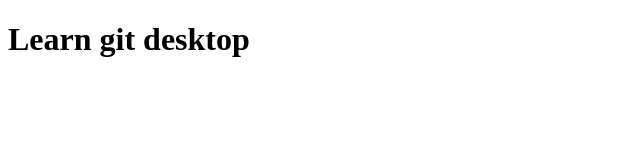
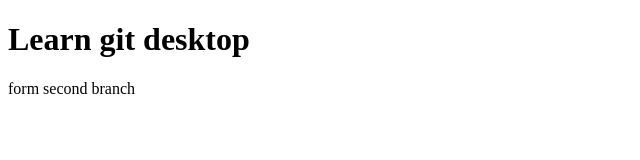
Before and after one commit to porame/git-desktop, a plain HTML site: page index.html in a window 1280 px wide. Shown: the whole page, without its empty margins (0-640 px from the left). Drawn offline with Linux system fonts and the light colour scheme.

Commit message:
add main text
add main text

```diff
--- a/index.html
+++ b/index.html
@@ -8,5 +8,8 @@
 </head>
 <body>
     <h1>Learn git desktop</h1>
+    <main>
+        form second branch
+    </main>
 </body>
 </html>
```
